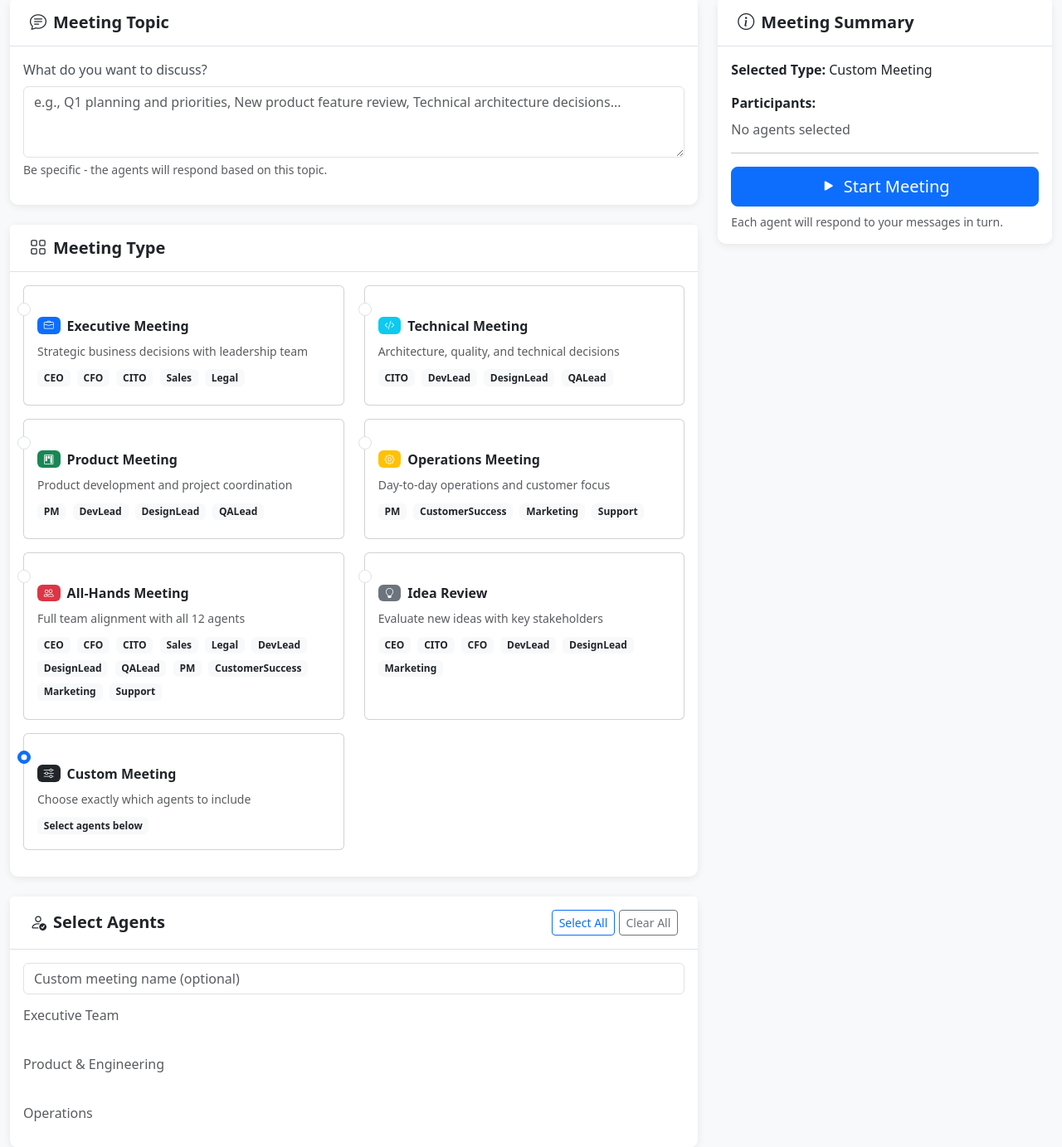
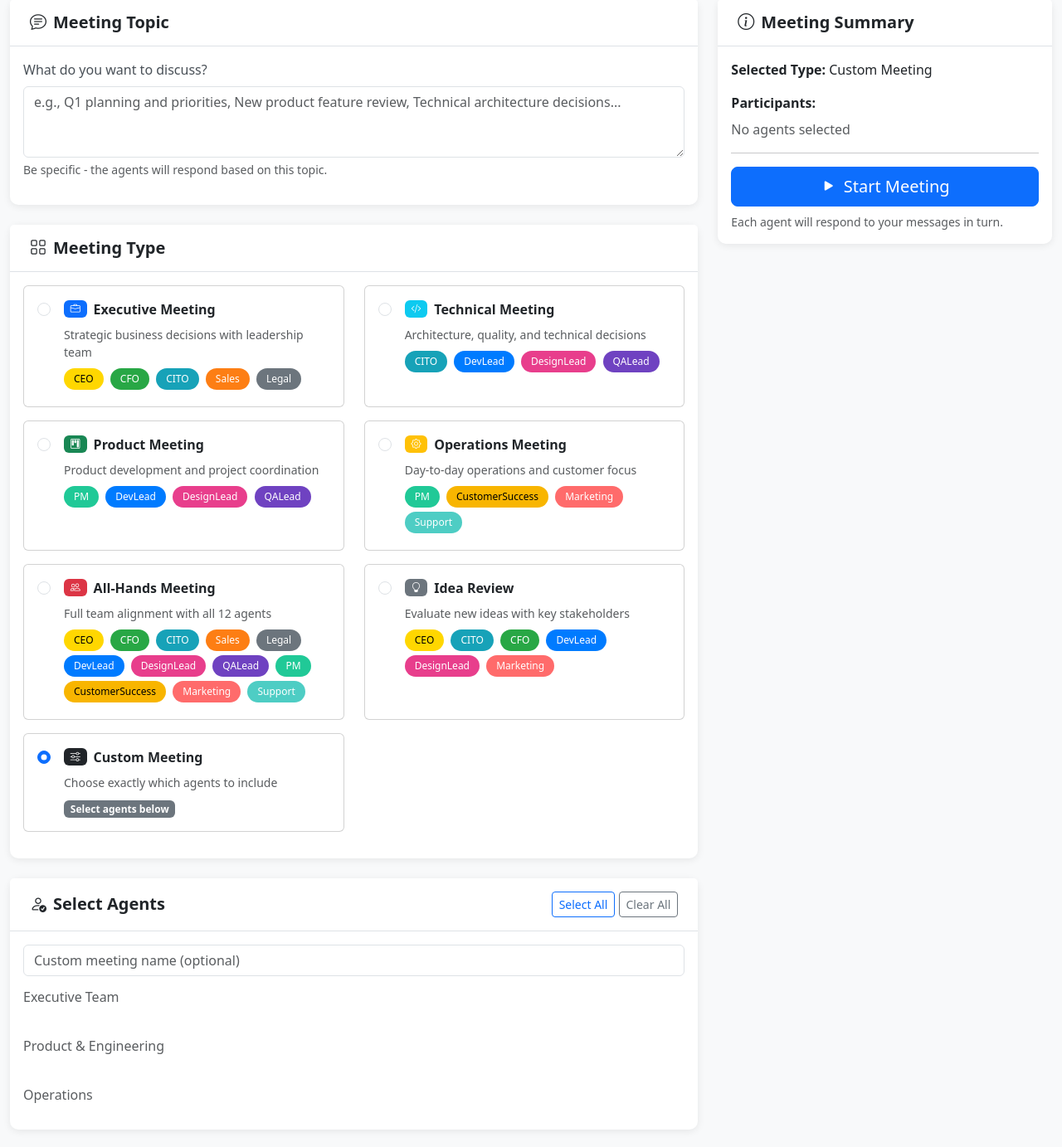
Before and after one commit to imcmurray/RRL, a Flask app: page /group-meetings/new in a window 1280 px wide. Shown: the part 251-1634 px from the top of the page at 83% size. Run offline with Flask 3, Linux system fonts and the light colour scheme; some libraries are stand-ins or nearby versions.

Commit message:
Fix agent badge colors and radio button placement on meeting form
- Use agent-badge classes for colored agent pills instead of bg-light
- Restructure meeting type cards to position radio buttons properly inside cards
- Update JS to show colored agent badges in summary sidebar

```diff
--- a/webapp/templates/meetings/new.html
+++ b/webapp/templates/meetings/new.html
@@ -51,11 +51,12 @@
                     <div class="row">
                         {% for preset_id, preset in presets.items() %}
                         <div class="col-md-6 mb-3">
-                            <div class="form-check card p-3 h-100 meeting-type-card" data-preset="{{ preset_id }}">
-                                <input class="form-check-input" type="radio" name="meeting_type"
+                            <div class="card p-3 h-100 meeting-type-card" data-preset="{{ preset_id }}" role="button">
+                                <div class="d-flex align-items-start">
+                                    <input class="form-check-input mt-1 me-3" type="radio" name="meeting_type"
                                            id="type-{{ preset_id }}" value="{{ preset_id }}"
-                                       {% if request.args.get('type') == preset_id %}checked{% endif %}>
-                                <label class="form-check-label w-100" for="type-{{ preset_id }}">
+                                           {% if request.args.get('preset') == preset_id %}checked{% endif %}>
+                                    <label class="form-check-label w-100" for="type-{{ preset_id }}" style="cursor: pointer;">
                                         <div class="d-flex align-items-center mb-2">
                                             <span class="badge bg-{{ preset.color }} me-2">
                                                 <i class="bi bi-{{ preset.icon }}"></i>
@@ -65,21 +66,23 @@
                                         <p class="text-muted small mb-2">{{ preset.description }}</p>
                                         <div>
                                             {% for agent_id in preset.agents %}
-                                        <span class="badge bg-light text-dark me-1 mb-1">{{ all_agents[agent_id].role if agent_id in all_agents else agent_id }}</span>
+                                            <span class="agent-badge agent-{{ agent_id }} me-1 mb-1">{{ all_agents[agent_id].role if agent_id in all_agents else agent_id }}</span>
                                             {% endfor %}
                                         </div>
                                     </label>
+                                </div>
                             </div>
                         </div>
                         {% endfor %}
 
                         <!-- Custom Option -->
                         <div class="col-md-6 mb-3">
-                            <div class="form-check card p-3 h-100 meeting-type-card" data-preset="custom">
-                                <input class="form-check-input" type="radio" name="meeting_type"
+                            <div class="card p-3 h-100 meeting-type-card" data-preset="custom" role="button">
+                                <div class="d-flex align-items-start">
+                                    <input class="form-check-input mt-1 me-3" type="radio" name="meeting_type"
                                            id="type-custom" value="custom"
-                                       {% if not request.args.get('type') %}checked{% endif %}>
-                                <label class="form-check-label w-100" for="type-custom">
+                                           {% if not request.args.get('preset') %}checked{% endif %}>
+                                    <label class="form-check-label w-100" for="type-custom" style="cursor: pointer;">
                                         <div class="d-flex align-items-center mb-2">
                                             <span class="badge bg-dark me-2">
                                                 <i class="bi bi-sliders"></i>
@@ -87,8 +90,9 @@
                                             <strong>Custom Meeting</strong>
                                         </div>
                                         <p class="text-muted small mb-2">Choose exactly which agents to include</p>
-                                    <span class="badge bg-light text-dark">Select agents below</span>
+                                        <span class="badge bg-secondary">Select agents below</span>
                                     </label>
+                                </div>
                             </div>
                         </div>
                     </div>
@@ -219,7 +223,7 @@ document.addEventListener('DOMContentLoaded', function() {
             } else {
                 selectedAgentsDisplay.innerHTML = selected.map(cb => {
                     const agent = allAgents[cb.value];
-                    return '<span class="badge bg-secondary me-1 mb-1">' + (agent ? agent.role : cb.value) + '</span>';
+                    return '<span class="agent-badge agent-' + cb.value + ' me-1 mb-1">' + (agent ? agent.role : cb.value) + '</span>';
                 }).join('');
             }
         } else {
@@ -230,7 +234,7 @@ document.addEventListener('DOMContentLoaded', function() {
             if (preset && preset.agents) {
                 selectedAgentsDisplay.innerHTML = preset.agents.map(aid => {
                     const agent = allAgents[aid];
-                    return '<span class="badge bg-secondary me-1 mb-1">' + (agent ? agent.role : aid) + '</span>';
+                    return '<span class="agent-badge agent-' + aid + ' me-1 mb-1">' + (agent ? agent.role : aid) + '</span>';
                 }).join('');
             }
         }
```
Lines whose indentation alone changed are shown as unchanged.
